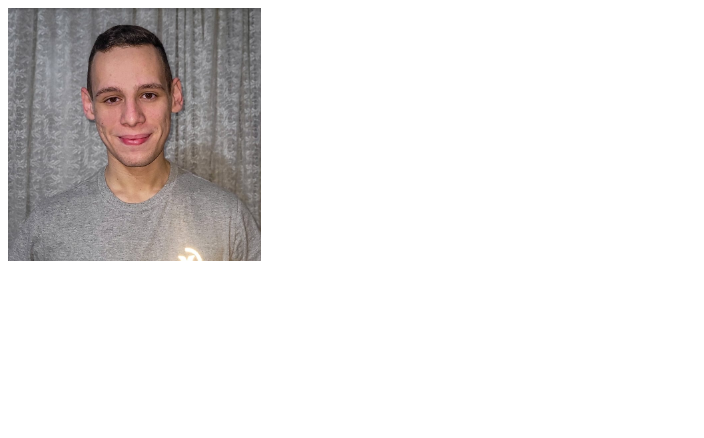
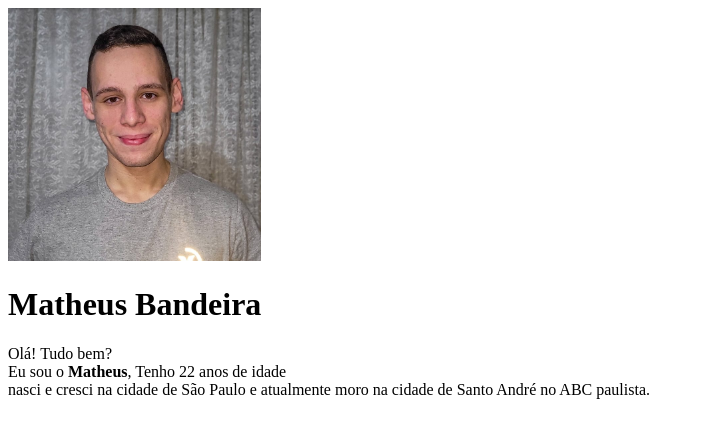
Before and after one commit to mathban/Portifolio, a plain HTML site: page index.html in a window 1280 px wide. Shown: the whole page, without its empty margins (0-704 px from the left). Drawn offline with Linux system fonts and the light colour scheme.

Commit message:
add informações no body

```diff
--- a/index.html
+++ b/index.html
@@ -6,6 +6,12 @@
  </head>
 </html>
 <body>
-  <img src="IMAGENS/perfil.jpeg" width="20%">
+ <img src="IMAGENS/perfil.jpeg" width="20%">
+ <h1> Matheus Bandeira </h1>
+ <p> Olá! Tudo bem? <br>
+ Eu sou o <strong>Matheus</strong>, Tenho 22 anos de idade<br>
+ nasci e cresci na cidade de São Paulo e atualmente moro na cidade de Santo André no ABC paulista.
+ </p>
+
 
 </body>
```
